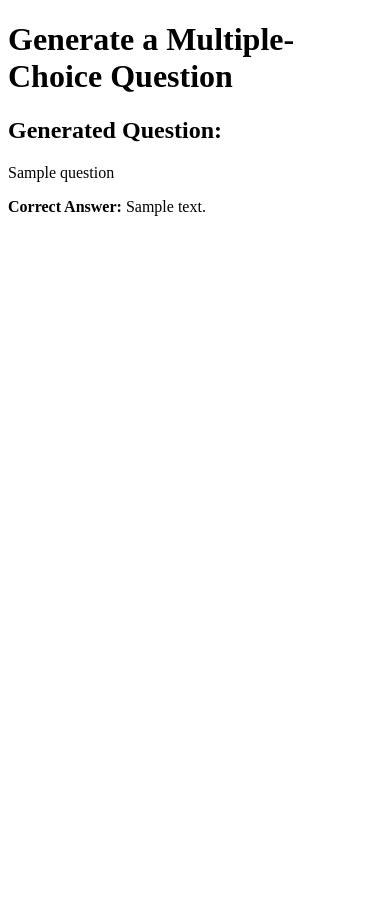
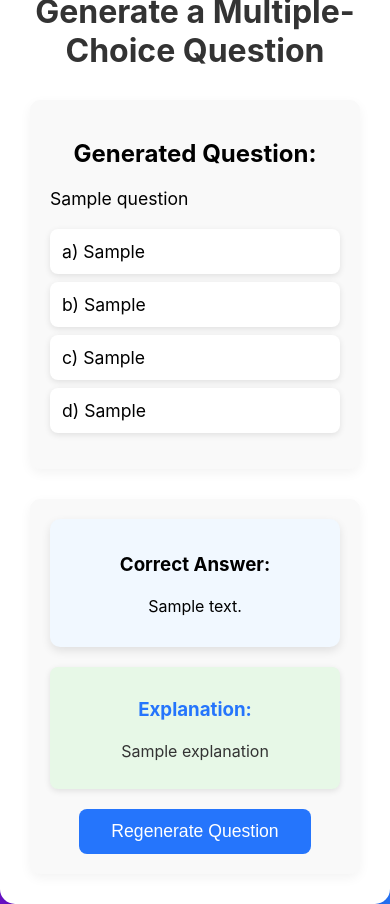
Before and after one commit to greenBalding/ollama_test, a Flask app: template templates/index.html in a window 390 px wide. Before the commit the page ends 216 px from the top, so only its background shows below. Run offline with Flask 3, Linux system fonts and the light colour scheme; the template is opened without the code that fills it: most values are stand-ins (such as "Sample title", 1, 10 or a date in 2020).

Commit message:
Melhorias na UI

```diff
--- a/app.py
+++ b/app.py
@@ -1,81 +1,81 @@
 from flask import Flask, render_template, request
 import ollama
 
-app = Flask(__name__)
+app = Flask(__name__, static_url_path='/static')
+
+def generate_question(prompt):
+    """
+    Calls Ollama API to generate a multiple-choice question with an explanation.
+    """
+    model_prompt = (
+        f"Generate a simple multiple-choice question about {prompt} with 4 options. "
+        "Ensure that one option is correct and provide an explanation for the correct answer. "
+        "Format the response as follows:\n"
+        "Question: <question text>\n"
+        "a) <option 1>\n"
+        "b) <option 2>\n"
+        "c) <option 3>\n"
+        "d) <option 4>\n"
+        "Correct Answer: <correct option>\n"
+        "Explanation: <why this option is correct>"
+    )
+
+    response = ollama.chat(model='gemma3:1b', messages=[{'role': 'user', 'content': model_prompt}])
+
+    if 'message' in response and 'content' in response['message']:
+        return parse_response(response['message']['content'])
+    return "Error generating question.", "N/A", "No explanation available."
+
+def parse_response(response_text):
+    """Extracts the question, options, correct answer, and explanation from the response."""
+    lines = response_text.split("\n")
+    question, options, correct_answer, explanation = None, {}, None, None
+
+    for line in lines:
+        if line.startswith("Question:"):
+            question = line.replace("Question:", "").strip()
+        elif line.startswith("a)") or line.startswith("b)") or line.startswith("c)") or line.startswith("d)") :
+            key = line[0]
+            options[key] = line[3:].strip()
+        elif line.startswith("Correct Answer:"):
+            correct_answer = line.replace("Correct Answer:", "").strip()
+        elif line.startswith("Explanation:"):
+            explanation = line.replace("Explanation:", "").strip()
+
+    # Return the options separately to use them in the HTML template
+    option_a = options.get('a', '')
+    option_b = options.get('b', '')
+    option_c = options.get('c', '')
+    option_d = options.get('d', '')
+
+    return question, option_a, option_b, option_c, option_d, correct_answer, explanation
 
 @app.route('/', methods=['GET', 'POST'])
 def index():
+    # Initialize variables
+    question, option_a, option_b, option_c, option_d, correct_answer, explanation = None, None, None, None, None, None, None
+    prompt = ""
+
+    # Handle the form submission
     if request.method == 'POST':
-        user_input = request.form['prompt']
+        prompt = request.form['prompt']
 
-        # Create a clear prompt to request a multiple-choice question with one correct answer
-        model_prompt = f"Generate a simple multiple-choice question about {user_input} with 4 options. " \
-                       "Please ensure that one option is correct, and provide the question in the following format:\n" \
-                       "Question: <question text>\n" \
-                       "a) <option 1>\n" \
-                       "b) <option 2>\n" \
-                       "c) <option 3>\n" \
-                       "d) <option 4>\n" \
-                       "Correct Answer: <option>"
+        # If the 'regenerate' button is clicked, regenerate the full question
+        if 'regenerate' in request.form:
+            question, option_a, option_b, option_c, option_d, correct_answer, explanation = generate_question(prompt)
+        else:
+            # Initial generation on the first submit
+            question, option_a, option_b, option_c, option_d, correct_answer, explanation = generate_question(prompt)
 
-        # Call Ollama API to generate the response
-        response = ollama.chat(model='gemma3:1b', messages=[{'role': 'user', 'content': model_prompt}])
-
-        # Check if response contains the correct structure
-        if 'message' in response and 'content' in response['message']:
-            generated_content = response['message']['content']
-        else:
-            generated_content = "Sorry, there was an error generating the response."
-
-        # Format the response to split the question and options
-        formatted_content, correct_answer = format_response(generated_content)
-
-        return render_template('index.html', question=formatted_content, correct_answer=correct_answer)
-
-    return render_template('index.html', question=None, correct_answer=None)
-
-def format_response(response):
-    """
-    This function formats the response into a structured multiple-choice question
-    with HTML formatting and ensures there are 4 options, extracting the correct answer.
-    """
-    lines = response.split("\n")
-
-    question = None
-    options = {}
-    correct_answer = None
-
-    # Find the question text
-    for line in lines:
-        if line.strip().startswith("Question:"):
-            question = line.strip().replace("Question:", "").strip()
-            break
-
-    if not question:
-        return "Error: No valid question found.", "N/A"
-
-    # Extract the options (lines starting with a, b, c, d)
-    option_letters = ['a', 'b', 'c', 'd']
-    for i, option_letter in enumerate(option_letters):
-        option_line = next((line for line in lines if line.strip().startswith(f"{option_letter})")), None)
-        if option_line:
-            options[option_letter] = option_line.strip()[3:].strip()  # Remove the option letter and space
-        else:
-            options[option_letter] = f"Option {chr(97 + i)} not provided"
-
-    # Extract the correct answer
-    correct_answer_line = next((line for line in lines if line.strip().startswith("Correct Answer:")), None)
-    if correct_answer_line:
-        correct_answer = correct_answer_line.replace("Correct Answer:", "").strip()
-
-    # Create an HTML-formatted multiple choice question
-    formatted_content = f"<h2>{question}</h2>"
-    formatted_content += "<ul>"
-    for letter, option in options.items():
-        formatted_content += f"<li>{letter}) {option}</li>"
-    formatted_content += "</ul>"
-
-    return formatted_content, correct_answer
+    return render_template('index.html',
+                           question=question,
+                           option_a=option_a,
+                           option_b=option_b,
+                           option_c=option_c,
+                           option_d=option_d,
+                           correct_answer=correct_answer,
+                           explanation=explanation,
+                           prompt=prompt)
 
 if __name__ == '__main__':
     app.run(debug=True)
--- /dev/null
+++ b/static/styles.css
@@ -0,0 +1,137 @@
+/* General Styles */
+body {
+    font-family: 'Inter', sans-serif;
+    background: linear-gradient(to right, #6a11cb, #2575fc);
+    margin: 0;
+    padding: 0;
+    display: flex;
+    justify-content: center;
+    align-items: center;
+    height: 100vh;
+}
+
+.container {
+    background: white;
+    padding: 30px;
+    border-radius: 15px;
+    box-shadow: 0 8px 16px rgba(0, 0, 0, 0.1);
+    width: 100%;
+    max-width: 900px;
+    text-align: center;
+}
+
+/* Header Styles */
+h1 {
+    color: #333;
+    font-size: 2rem;
+    margin-bottom: 20px;
+}
+
+/* Form Styles */
+form {
+    display: flex;
+    flex-direction: column;
+    align-items: center;
+    gap: 20px;
+}
+
+input[type="text"] {
+    width: 80%;
+    padding: 12px 20px;
+    font-size: 1.1rem;
+    border: 2px solid #ddd;
+    border-radius: 8px;
+    outline: none;
+    transition: border-color 0.3s ease;
+}
+
+input[type="text"]:focus {
+    border-color: #2575fc;
+}
+
+button {
+    width: 80%;
+    padding: 12px 20px;
+    font-size: 1.1rem;
+    background-color: #2575fc;
+    color: white;
+    border: none;
+    border-radius: 8px;
+    cursor: pointer;
+    transition: background-color 0.3s ease;
+    margin-top: 20px;
+}
+
+button:hover {
+    background-color: #6a11cb;
+}
+
+/* Result Layout */
+.result-container {
+    display: grid;
+    grid-template-columns: 1fr 1fr; /* Two columns */
+    gap: 30px; /* Space between columns */
+    margin-top: 30px;
+}
+
+.question-box, .answer-explanation {
+    background-color: #f9f9f9;
+    padding: 20px;
+    border-radius: 10px;
+    box-shadow: 0 4px 12px rgba(0, 0, 0, 0.05);
+}
+
+.question-box h2, .answer-explanation h3 {
+    margin-bottom: 20px;
+}
+
+.question-box ul {
+    list-style: none;
+    padding: 0;
+    margin-top: 20px;
+    text-align: left;
+}
+
+.question-box li {
+    background-color: #fff;
+    padding: 12px;
+    margin: 8px 0;
+    border-radius: 8px;
+    box-shadow: 0 2px 6px rgba(0, 0, 0, 0.1);
+    font-size: 1.1rem;
+    text-align: left;
+}
+
+.question-box p {
+    font-size: 1.1rem;
+    margin-top: 20px;
+    text-align: left;
+}
+
+.correct-answer {
+    background-color: #f1f8ff;
+    padding: 15px;
+    border-radius: 10px;
+    box-shadow: 0 4px 10px rgba(0, 0, 0, 0.1);
+}
+
+.explanation {
+    margin-top: 20px;
+    padding: 12px;
+    background-color: #e7f8e7;
+    border-radius: 8px;
+    color: #333;
+    font-size: 1rem;
+    box-shadow: 0 2px 6px rgba(0, 0, 0, 0.1);
+}
+
+.explanation strong {
+    color: #2575fc;
+}
+
+/* Responsive Layout */
+@media (max-width: 768px) {
+    .result-container {
+        grid-template-columns: 1fr; /* Stack columns on smaller screens */
+    }
+}
--- a/templates/index.html
+++ b/templates/index.html
@@ -4,22 +4,48 @@
     <meta charset="UTF-8">
     <meta name="viewport" content="width=device-width, initial-scale=1.0">
     <title>Generate Question</title>
+    <link rel="stylesheet" href="{{ url_for('static', filename='styles.css') }}">
 </head>
 <body>
+    <div class="container">
         <h1>Generate a Multiple-Choice Question</h1>
 
         {% if question %}
-        <div>
+            <div class="result-container">
+                <div class="question-box">
                     <h2>Generated Question:</h2>
                     <p>{{ question|safe }}</p>
-            <p><strong>Correct Answer:</strong> {{ correct_answer }}</p>
+                    <ul>
+                        <li>a) {{ option_a }}</li>
+                        <li>b) {{ option_b }}</li>
+                        <li>c) {{ option_c }}</li>
+                        <li>d) {{ option_d }}</li>
+                    </ul>
+                </div>
+                <div class="answer-explanation">
+                    <div class="correct-answer">
+                        <h3><strong>Correct Answer:</strong></h3>
+                        <p>{{ correct_answer }}</p>
+                    </div>
+                    {% if explanation %}
+                        <div class="explanation">
+                            <h3><strong>Explanation:</strong></h3>
+                            <p>{{ explanation }}</p>
+                        </div>
+                    {% endif %}
+                    <form method="POST">
+                        <input type="hidden" name="prompt" value="{{ prompt }}">
+                        <button type="submit" name="regenerate">Regenerate Question</button>
+                    </form>
+                </div>
             </div>
         {% else %}
             <form method="POST">
                 <label for="prompt">Enter a theme or topic for the question:</label>
-            <input type="text" id="prompt" name="prompt" required>
+                <input type="text" id="prompt" name="prompt" placeholder="e.g., Physics, Geography, History" required>
                 <button type="submit">Generate Question</button>
             </form>
         {% endif %}
+    </div>
 </body>
 </html>
```
Lines whose indentation alone changed are shown as unchanged.
